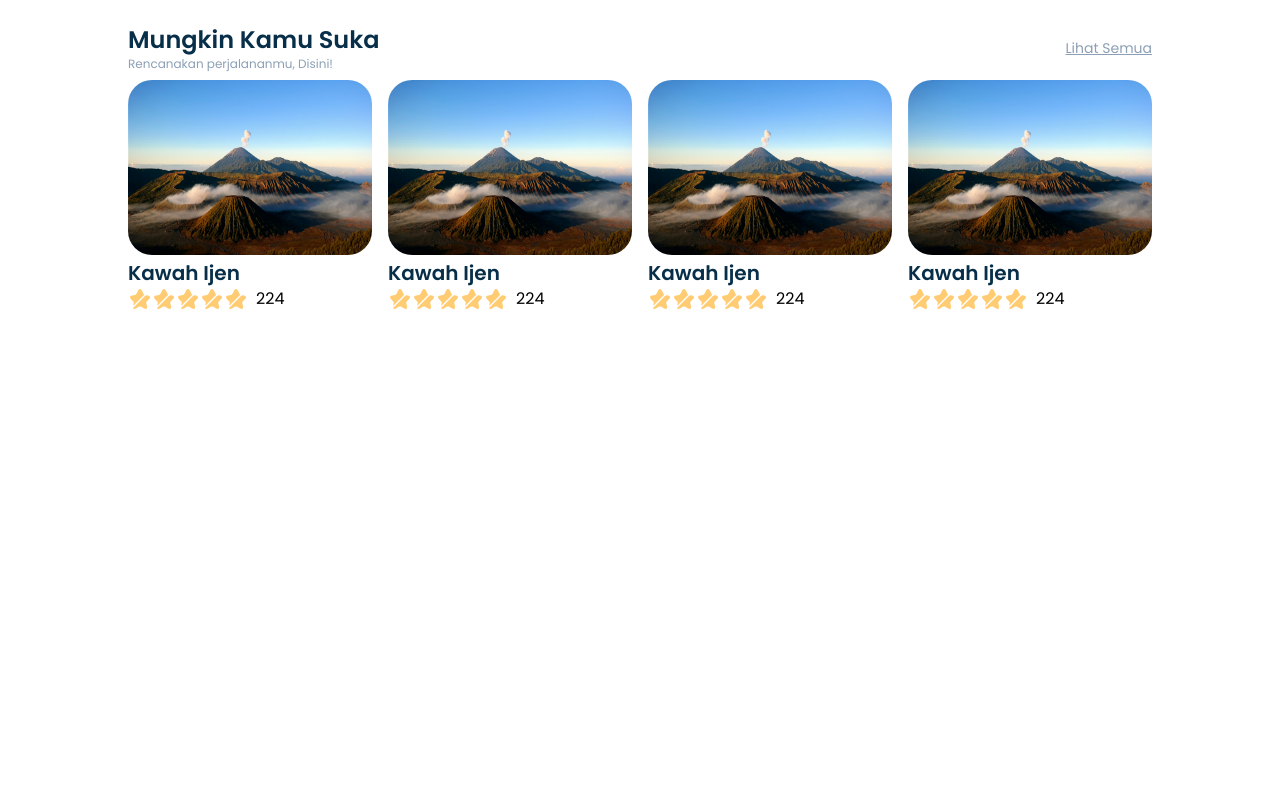
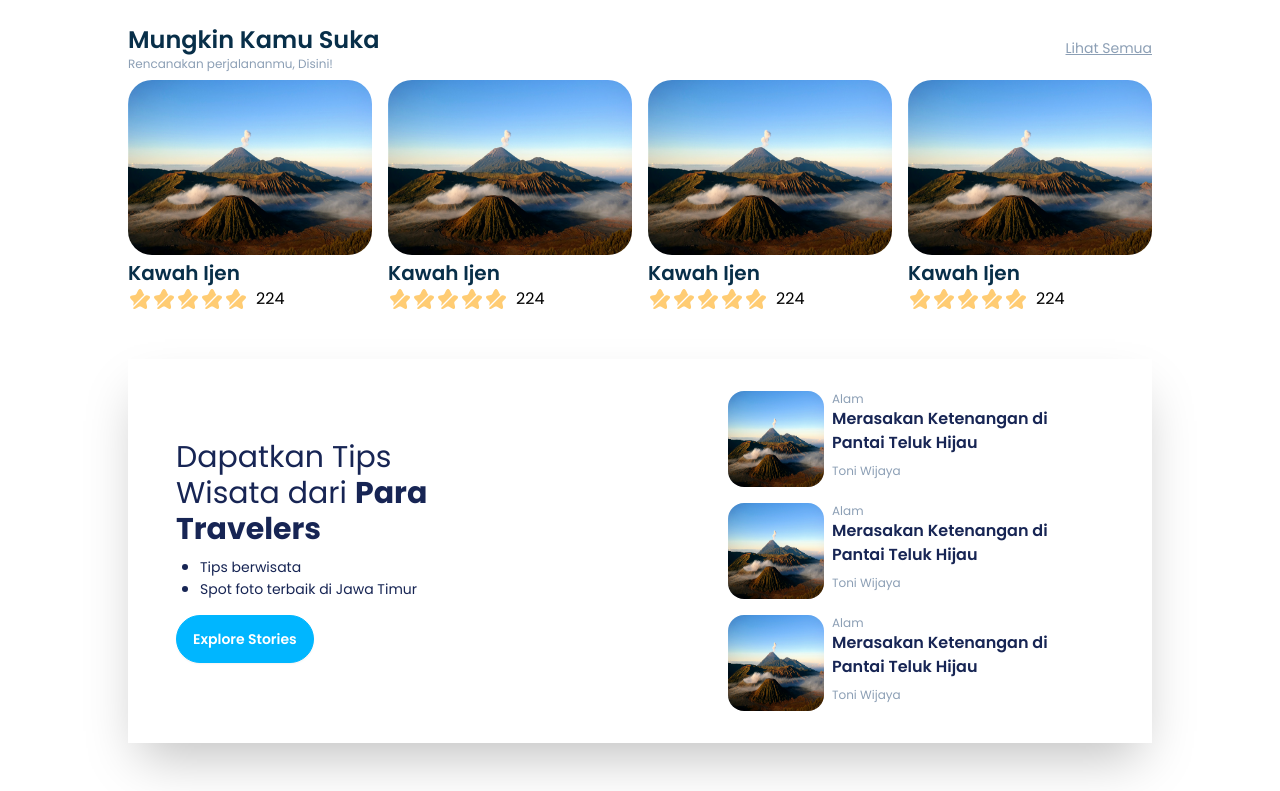
Before and after one commit to Sinduaditya/rusa, a React (Vite) app: page / in a window 1280 px wide. Shown: the part 1743-2534 px from the top of the page. Before the commit the page ends 2078 px from the top, so only its background shows below. Built offline with nearby package versions, Linux system fonts and the light colour scheme.

Commit message:
Menambah bagian Tips

```diff
--- /dev/null
+++ b/src/components/GetTIpsCard.jsx
@@ -0,0 +1,29 @@
+import Bromo from "../assets/gunung-bromo.jpg";
+
+function GetTipsCard() {
+    return (
+        <>
+            <a href="">
+                <div className="flex px-2 py-2 gap-2 max-w-sm">
+                    <img
+                        src={Bromo}
+                        className="w-24 h-24 items-center rounded-2xl"
+                    />
+                    {/* Caption dan Keterangan */}
+                    <div className="grid ">
+                        <div className="">
+                            <p className="text-secondary text-xs">Alam</p>
+                            <h1 className="text-blue-950 text-base font-semibold">
+                                Merasakan Ketenangan di Pantai Teluk Hijau
+                            </h1>
+                        </div>
+                        <p className="text-secondary text-xs">Toni Wijaya</p>
+                    </div>
+                    {/* Caption dan Keterangan */}
+                </div>
+            </a>
+        </>
+    );
+}
+
+export default GetTipsCard;
--- /dev/null
+++ b/src/components/GetTips.jsx
@@ -0,0 +1,49 @@
+import GetTipsCard from "./GetTIpsCard";
+
+function GetTips() {
+    return (
+        <>
+            {/* Bagian Tips */}
+            <div className="flex font-poppins max-w-screen-lg mx-auto my-12 px-12 py-6  shadow-2xl justify-between">
+                {/* bagian Text dan CTA */}
+                <div className="text-blue-950 grid gap-4  w-72 h-fit my-auto">
+                    <div className="grid gap-2">
+                        <h1 className="text-3xl">
+                            Dapatkan Tips Wisata dari{" "}
+                            <span className="font-bold">Para Travelers</span>
+                        </h1>
+                        <div className=" px-6">
+                            <ul className="list-disc">
+                                <li>
+                                    <p className="text-sm">Tips berwisata</p>
+                                </li>
+                                <li>
+                                    <p className="text-sm">
+                                        Spot foto terbaik di Jawa Timur
+                                    </p>
+                                </li>
+                            </ul>
+                        </div>
+                    </div>
+                    <a
+                        href=""
+                        className="btn btn-square btn-info text-white w-fit px-4 rounded-full"
+                    >
+                        Explore Stories
+                    </a>
+                </div>
+                {/* bagian Text dan CTA */}
+                {/* Bagian Item  of Tips*/}
+                <div>
+                    <GetTipsCard />
+                    <GetTipsCard />
+                    <GetTipsCard />
+                </div>
+                {/* END Bagian Item  of Tips*/}
+            </div>
+            {/* END OF Bagian Tips */}
+        </>
+    );
+}
+
+export default GetTips;
--- a/src/pages/Home.jsx
+++ b/src/pages/Home.jsx
@@ -1,3 +1,4 @@
+import GetTips from "../components/GetTips.jsx";
 import HeroCarousel from "../components/HeroCarousel.jsx";
 import HeroSection from "../components/HeroSection.jsx";
 import PopularDestination from "../components/PopularDestination.jsx";
@@ -19,6 +20,9 @@ const Home = () => {
                 {/* WhatsNExt */}
                 <WhatsNext />
                 {/* End Ehats */}
+                {/* Get Tips from Travellers */}
+                <GetTips />
+                {/* END Get Tips from Travellers */}
             </div>
         </>
     );
```
